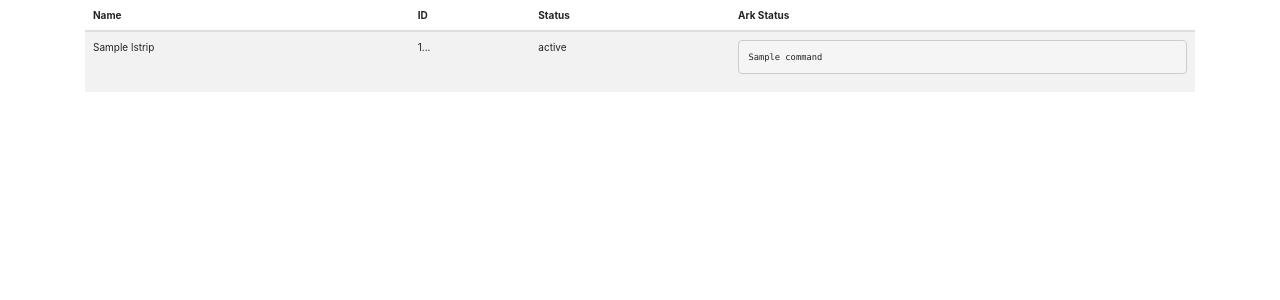
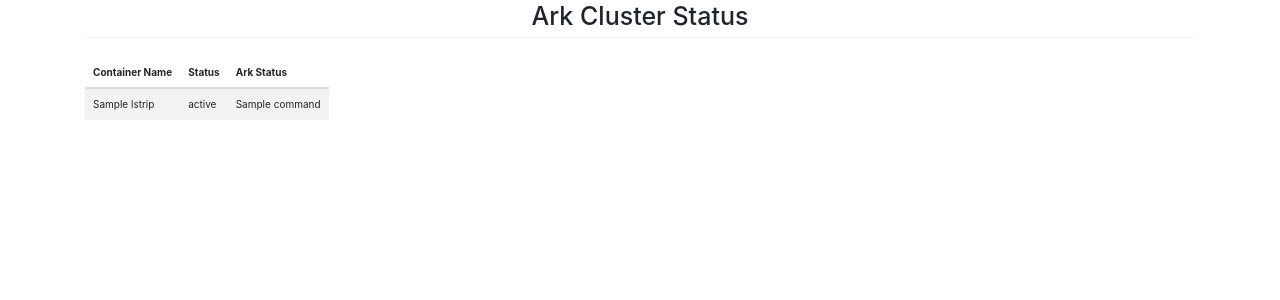
Before and after one commit to DACRepair/arkclusterstatus, a Flask app: template templates/index.html in a window 1280 px wide. Shown: the top 300 px of the page. Run offline with Flask 2, Linux system fonts and the light colour scheme; the template is opened without the code that fills it: most values are stand-ins (such as "Sample title", 1, 10 or a date in 2020); some libraries are stand-ins or nearby versions.

Commit message:
Redid a bunch of stuff including the ARK status templating and data handling.

```diff
--- a/server.py
+++ b/server.py
@@ -10,22 +10,42 @@ from flask_bootstrap import Bootstrap
 from docker.client import APIClient
 
 # Docker settings
-BASE_URL = os.getenv("DOCKER_URL", "unix:///var/run/docker.sock")
-CFILTER = os.getenv("CFILTER", "^.*$")
-ARKCMD = os.getenv("ARKCMD", "echo $HOSTNAME")
+# BASE_URL = os.getenv("DOCKER_URL", "unix:///var/run/docker.sock")
+BASE_URL = "tcp://home.sgtcanadian.com:27777"
+CFILTER = os.getenv("CFILTER", "^Ark-.*$")
 
 # Web settings
 THEME = os.getenv("THEME", "darkly")
 HOST = os.getenv("HOST", "0.0.0.0")
 PORT = int(os.getenv("PORT", "8888"))
 
-APP = Flask(__name__)
-Bootstrap(APP)
+flask = Flask(__name__)
+Bootstrap(flask)
 
-DOCKER = APIClient(base_url=BASE_URL)
+docker_client = APIClient(base_url=BASE_URL)
+ansi_escape = re.compile(r'\x1B(?:[@-Z\\-_]|\[[0-?]*[ -/]*[@-~])')
+
+status_text = """
+Server Name: {server_name}<br />
+Server Status: {server_status}<br />
+Players: {players} ({active_players} Active)<br />
+<br />
+ARK Servers: <a href="{arkservers_link}">{arkservers_link}</a><br />
+Steam Connect: <a href="{steam_connect_link}">{steam_connect_link}</a>
+""".lstrip().rstrip()
 
 
-@APP.route("/")
+def parse_stdio(stdio):
+    stdio = stdio.decode()
+    stdio = stdio.replace('Running command \'status\' for instance \'main\'\n', '')
+    stdio = ansi_escape.sub('', stdio)
+    stdio = ''.join(filter(lambda x: x in set(string.printable), stdio))
+    stdio = [x.split(':', 1) for x in stdio.rstrip().split('\n')]
+    stdio = {x[0].lstrip().rstrip().replace(' ', '_').lower(): x[1].lstrip().rstrip() for x in stdio}
+    return stdio
+
+
+@flask.route("/")
 def index():
     """
     Creates status page.
@@ -33,28 +53,55 @@ def index():
     :return:
     """
     containers = []
-    for container in [x for x in DOCKER.containers(all=True) if re.match(CFILTER, x['Names'][0].lstrip("/"))]:
+    for container in [x for x in docker_client.containers(all=True) if re.match(CFILTER, x['Names'][0].lstrip("/"))]:
         if str(container['Status']).startswith("Up"):
-            cmd = DOCKER.exec_create(container['Id'], ARKCMD)
-            cmd = DOCKER.exec_start(cmd['Id']).decode("utf-8")
-            print(cmd)
-            cmd = ''.join(filter(lambda x: x in set(string.printable), cmd))
+            try:
+                cmd = docker_client.exec_start(docker_client.exec_create(container['Id'], "arkmanager status")['Id'])
+                cmd = parse_stdio(cmd)
+            except:
+                cmd = {}
+
+            server_status = ""
+            if cmd.get('server_running') == 'Yes':
+                server_status += "Running "
+            if cmd.get('server_listening') == 'Yes':
+                server_status += "Listening "
+            if cmd.get('server_online') == 'Yes':
+                server_status += "Online"
+            server_status = server_status.rstrip().lstrip()
+            server_status = dict(
+                server_name=cmd.get("server_name"),
+                active_players=cmd.get("active_players"),
+                players=cmd.get("players"),
+                arkservers_link=cmd.get("arkservers_link"),
+                steam_connect_link=cmd.get("steam_connect_link"),
+                server_status=server_status
+            )
+
+            if cmd.get('server_running') == 'Yes' and cmd.get('server_listening') == 'Yes':
+                color = ""
+            elif cmd.get('server_running') == 'Yes' and cmd.get('server_listening') == 'No':
+                color = "warning"
+            else:
+                color = "danger"
+
             containers.append({
                 "Id": container['Id'],
                 "Name": container['Names'][0],
                 "Status": container['Status'],
-                "Command": cmd,
-                "Color": ""
+                "Command": status_text.format(**server_status) if server_status.get(
+                    "server_name") is not None else "Please Wait...",
+                "Color": color
             })
         else:
             containers.append({
                 "Id": container['Id'],
                 "Name": container['Names'][0],
                 "Status": container['Status'],
-                "Command": "",
+                "Command": "Container Offline",
                 "Color": "danger"
             })
     return render_template("index.html", containers=containers, theme=THEME)
 
 
-APP.run(HOST, PORT)
+flask.run(HOST, PORT)
--- a/templates/index.html
+++ b/templates/index.html
@@ -9,11 +9,11 @@
 
 {% block content %}
 <div class="container">
-    <table class="table table-striped table-hover ">
+    <div class="panel"><h1 class="text-center">Ark Cluster Status</h1></div>
+    <table class="table table-striped table-hover table-responsive">
         <thead>
         <tr>
-            <th>Name</th>
-            <th>ID</th>
+            <th>Container Name</th>
             <th>Status</th>
             <th>Ark Status</th>
         </tr>
@@ -22,11 +22,10 @@
         {% for item in containers %}
         <tr class="{{ item['Color'] }}">
             <td>{{ item['Name'].lstrip("/") }}</td>
-            <td>{{ item['Id'][0:6] + "..." }}</td>
             <td>{{ item['Status'] }}</td>
-            <td>
-                <pre>{{ item['Command'] }}</pre>
-            </td>
+            {% autoescape false %}
+            <td>{{ item['Command'] }}</td>
+            {% endautoescape %}
         </tr>
         {% endfor %}
         </tbody>
```
Also changed, not shown: 1 other file.
